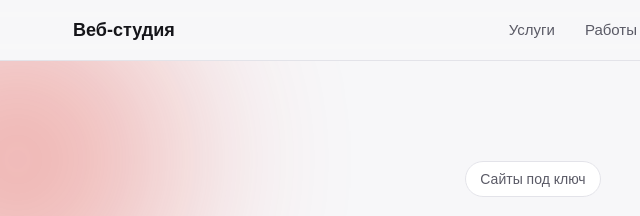
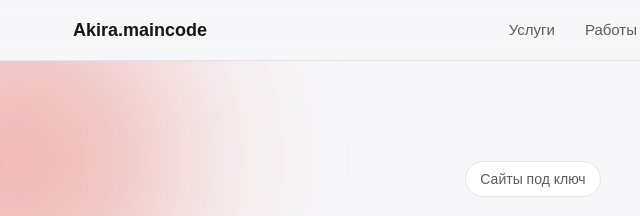
Before and after one commit to Ak1Ra404/my-site, a plain HTML site: page index.html in a window 1280 px wide. Shown: the top 216 px of the page, 107-747 px from the left. Drawn offline with Linux system fonts and the light colour scheme.

Commit message:
Update index.html

```diff
--- a/index.html
+++ b/index.html
@@ -452,7 +452,7 @@
   <!-- Меню -->
   <nav class="nav">
     <div class="wrap">
-      <a class="logo" href="#top">Веб-студия</a>
+      <a class="logo" href="#top">Akira.maincode</a>
       <ul id="menu">
         <li><a href="#services">Услуги</a></li>
         <li><a href="#works">Работы</a></li>
@@ -744,7 +744,7 @@
     </div>
   </section>
 
-  <footer>© 2026 Веб-студия. Все права защищены.</footer>
+  <footer>© 2026 Akira.maincode. Все права защищены.</footer>
 
   <button class="to-top" id="to-top" aria-label="Наверх">↑</button>
 
```
